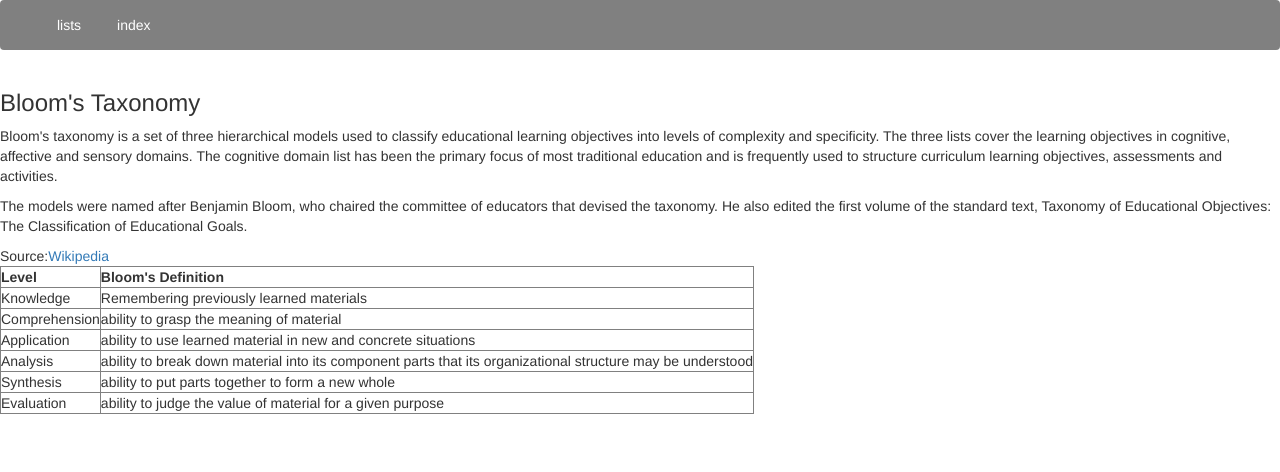
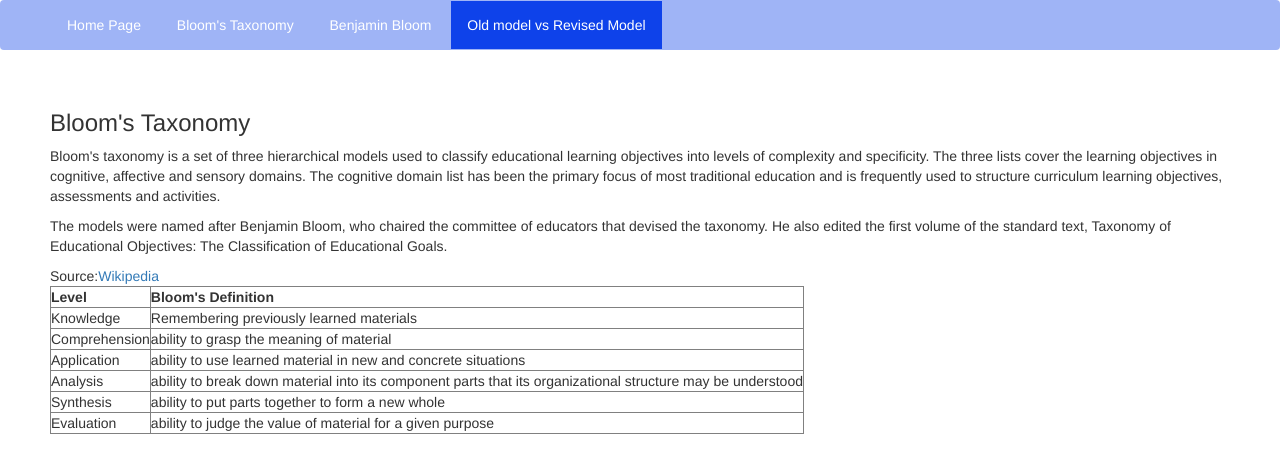
Before and after one commit to rajat-008/bloomssite, a plain HTML site: page tables.html in a window 1280 px wide. Drawn offline with nearby package versions, Linux system fonts and the light colour scheme.

Commit message:
Looks kinda better and structure is confirmed

```diff
--- a/index.html
+++ b/index.html
@@ -2,26 +2,30 @@
 <html>
     <head>
         <title>Hello, World</title>
-        <link href="styles.css" rel="stylesheet">
-        <link rel="stylesheet" href="https://maxcdn.bootstrapcdn.com/bootstrap/3.3.7/css/bootstrap.min.css">
+        <link href="styles.css" rel="stylesheet"/>
+        <link rel="stylesheet" href="https://maxcdn.bootstrapcdn.com/bootstrap/3.3.7/css/bootstrap.min.css"/>
     </head>
     <body>
-        <div class="nav">
-          <ul class="navbar">
-            <li class="navi" id="active"><a href="index.html">index</a></li>
-            <li class="navi"><a href="lists.html">lists</a></li>
-            <li class="navi"><a href="tables.html">tables</a></li>
-            <li class="navi"><a href="images.html">images</a></li>
-          </ul>
-        </div>
-        <br></br>
+      <div class="nav">
+        <ul class="navbar">
+          <li class="navi" id="active"><a href="index.html">Home Page</a></li>
+          <li class="navi"><a href="lists.html">Bloom's Taxonomy</a></li>
+          <li class="navi"><a href="images.html">Benjamin Bloom</a></li>
+          <li class="navi"><a href="tables.html">Old model vs Revised Model</a></li>
+
+        </ul>
+      </div>
+        <div class="para">
+
         Hello, world!
         <br></br>
         I'm Rajat from Bangalore, India.
         <br></br>
-        This is my first website. This website provides general information about Bloom's Taxonomy of learning.
+        This is my first website. This website provides general information about Bloom's Taxonomy of educational learning objectives.
         <br></br>
+        <p>I've designed this website as Project-0 of the CS50W course. For more info on the course refer:<a href="https://www.edx.org/course/cs50s-web-programming-with-python-and-javascript">CS50W from HarvardX</a></p>
         Feel free to navigate through the website and mail me your suggestions at: mail008rajat@gmail.com
-        <br></br>
+
+      </div>
     </body>
 </html>
--- a/styles.css
+++ b/styles.css
@@ -1,9 +1,10 @@
 .navbar {
     list-style-type: none;
     margin: 0;
-
+    padding-left: 50px;
     overflow: hidden;
-    background-color: grey;
+    background-color: #9FB4F6  ;
+    border-radius: 0px;
 }
 
 .navi  {
@@ -20,11 +21,15 @@
 
 /* Change the link color to #111 (black) on hover */
 .navi a:hover {
-    background-color: black;
+    background-color: #5F71AB  ;
     color: white;
 }
 
 #active {
-    background-color: green;
+    background-color: #0E42EA;
     color: white;
+    pointer-events: none;
 }
+.bod, .para {
+  padding: 20px 50px 20px 50px;
+}
--- a/tables.html
+++ b/tables.html
@@ -8,10 +8,13 @@
     <body>
       <div class="nav">
         <ul class="navbar">
-          <li class="navi"><a href="lists.html">lists</a></li>
-          <li class="navi"><a href="index.html">index</a></li>
+          <li class="navi" ><a href="index.html">Home Page</a></li>
+          <li class="navi"><a href="lists.html">Bloom's Taxonomy</a></li>
+          <li class="navi"><a href="images.html">Benjamin Bloom</a></li>
+          <li class="navi" id="active"><a href="tables.html">Old model vs Revised Model</a></li>
+
         </ul>
-      </div>
+      <div class="bod">
       <h3>
         Bloom's Taxonomy
       </h3>
@@ -53,6 +56,6 @@
         </tr>
 
       </table>
-
+    </div>
     </body>
 </html>
```
Also changed, not shown: lists.html (+15 -8 lines).
